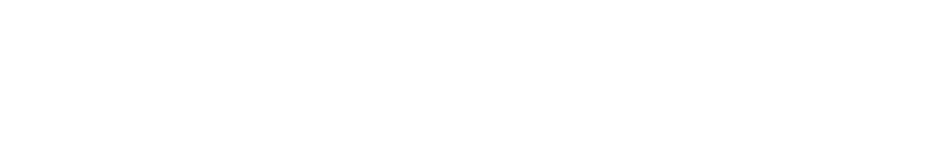
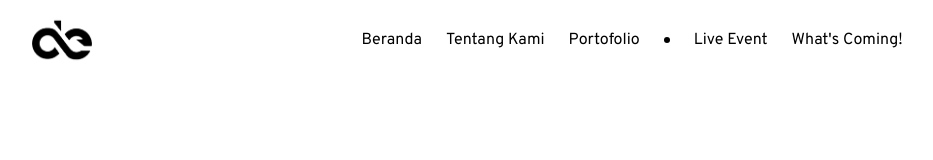
Before and after one commit to rendiero25/denniseentwebsite, a website: page src/tentangkami.html in a window 1280 px wide. Shown: the whole page, without its empty margins (8-941 px from the left). Drawn offline with Linux system fonts and the light colour scheme; a web font is replaced by a local one.

```diff
--- a/src/tentangkami.html
+++ b/src/tentangkami.html
@@ -10,7 +10,26 @@
     <link href="https://fonts.googleapis.com/css2?family=Dela+Gothic+One&family=Overpass:ital,wght@0,100..900;1,100..900&display=swap" rel="stylesheet">
     <title>Dennise Ent</title>
 </head>
-<body>
+<body class="font-primary m-0 p-0 box-border flex justify-center overflow-hidden">
+    <section class="container flex flex-col justify-between h-screen items-center pt-2">
+        <header class="flex flex-row items-center mt-2 px-10 w-screen" id="nav">
+            <div class="w-1/4">
+                <img src="/images/logo.png" alt="logodenniseent" class="w-1/5">
+            </div>
+            <nav class="w-1/2 flex justify-center items-center">
+                <ul class="flex flex-row items-center">
+                    <li class="mr-6"><a href="beranda.html">Beranda</a></li>
+                    <li class="mr-6"><a href="tentangkami.html">Tentang Kami</a></li>
+                    <li class="mr-6"><a href="portofolio.html">Portofolio</a></li>
+                    <li class="mr-6"><div class="bg-black rounded-full size-1.5"></div></li>
+                    <li class="mr-6"><a href="liveevent.html">Live Event</a></li>
+                    <li><a href="whatscoming.html">What's Coming!</a></li>
+                </ul>
+            </nav>
+            <div class="">
 
+            </div>
+        </header>
+    </section>
 </body>
 </html>
--- a/tailwind.config.js
+++ b/tailwind.config.js
@@ -15,7 +15,7 @@
         }
       },
       animation: {
-        'slide-left': 'slide-left 50s linear infinite',
+        'slide-left': 'slide-left 5s linear infinite',
       }
     }
   },
```
Also changed, not shown: src/index.html (+5 -5 lines), dist/output.css.
